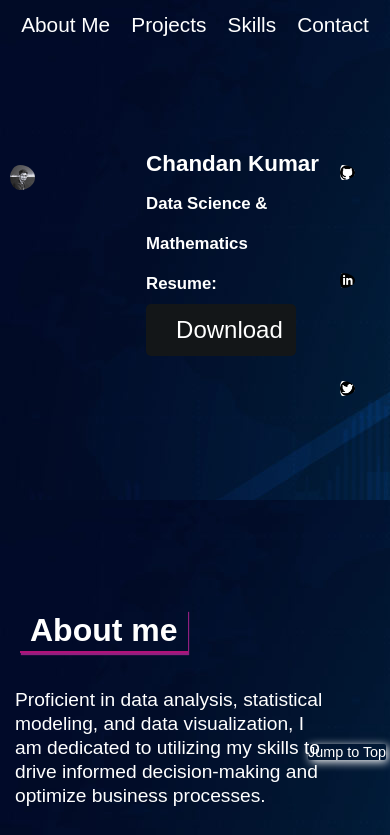
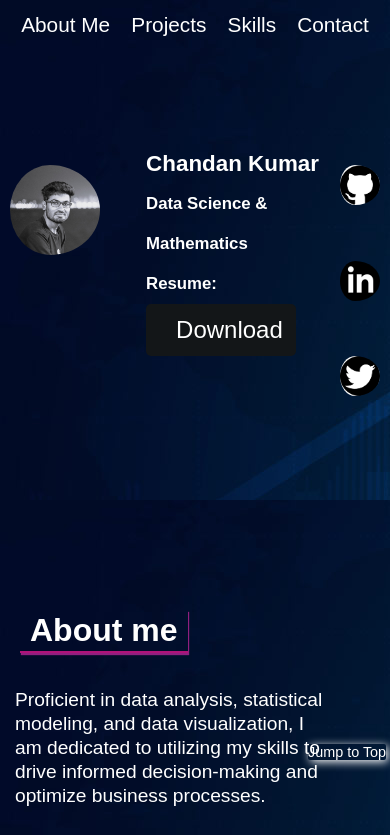
Before and after one commit to chandan725/Portfolio-Website, a plain HTML site: page index.html in a window 390 px wide. Shown: the top 835 px of the page. Drawn offline with Linux system fonts and the light colour scheme.

Commit message:
update the size of images of main-section

```diff
--- a/index.css
+++ b/index.css
@@ -275,17 +275,15 @@ h4 {
   }
 
   .left img{
-    width: 40px;
+    width: 100px;
     height: auto;
-    padding-right: 5px;
   }
-
   .intro{
    font-size: 0.7rem;
    padding-left: 10px;
   }
   .socials img{
-    width: 25px;
+    width: 50px;
     height: auto;
   }
 }
```
